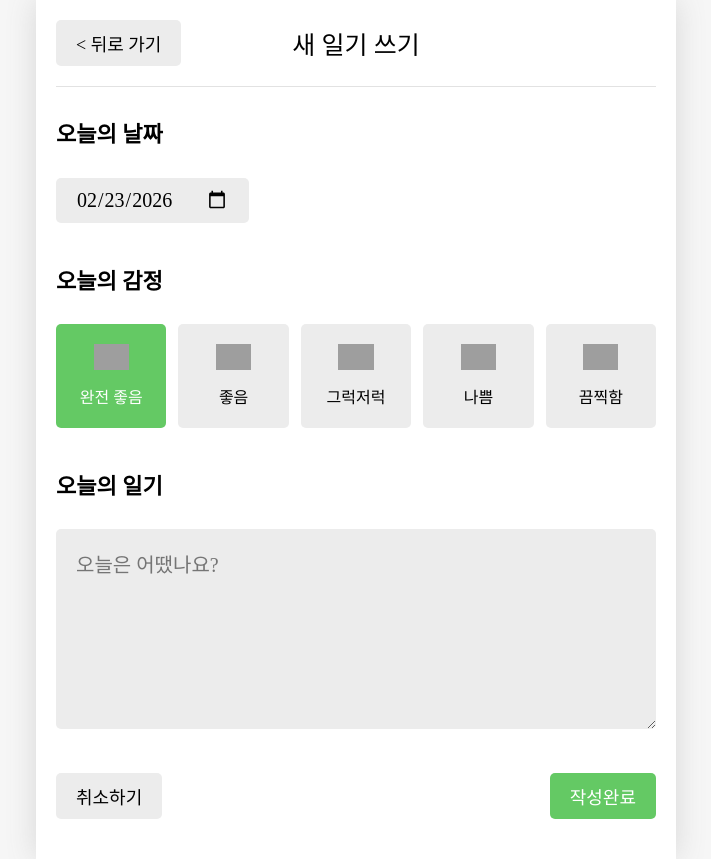
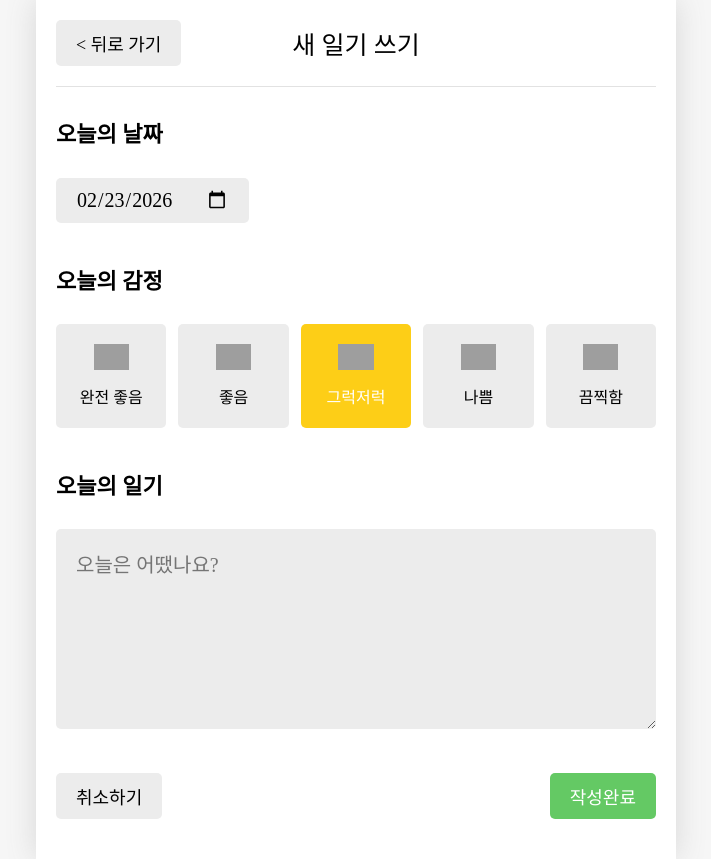
Before and after one commit to 2JoongHo/dear_mood, a React (Vite) app: page /new in a window 1280 px wide. Shown: the whole page, without its empty margins (284-995 px from the left). Built offline with nearby package versions, Linux system fonts and the light colour scheme; grey boxes are pictures that could not be loaded; a web font is replaced by a local one.

Commit message:
오늘의 감정 기능 구현

```diff
--- a/src/components/Editor.jsx
+++ b/src/components/Editor.jsx
@@ -64,8 +64,6 @@
     });
   };
 
-  const emotionId = 1;
-
   return (
     <div className="Editor">
       {/* 날짜 선택 섹션 */}
@@ -91,9 +89,17 @@
           <EmotionItem emotionId={5} emotionName={"끔찍함"} /> */}
           {emotionList.map((item) => (
             <EmotionItem
+              onClick={() =>
+                onChangeInput({
+                  target: {
+                    name: "emotionId",
+                    value: item.emotionId,
+                  },
+                })
+              }
               key={item.emotionId}
               {...item}
-              isSelected={item.emotionId === emotionId}
+              isSelected={item.emotionId === input.emotionId}
             />
           ))}
         </div>
--- a/src/components/EmotionItem.jsx
+++ b/src/components/EmotionItem.jsx
@@ -1,9 +1,10 @@
 import { getEmotionImage } from "../util/get-emotion-images";
 import "./EmotionItem.css";
 
-const EmotionItem = ({ emotionId, emotionName, isSelected }) => {
+const EmotionItem = ({ emotionId, emotionName, isSelected, onClick }) => {
   return (
     <div
+      onClick={onClick}
       className={`EmotionItem ${isSelected ? `EmotionItem_on_${emotionId}` : ""}`}
     >
       <img className="emotion_img" src={getEmotionImage(emotionId)} />
```
